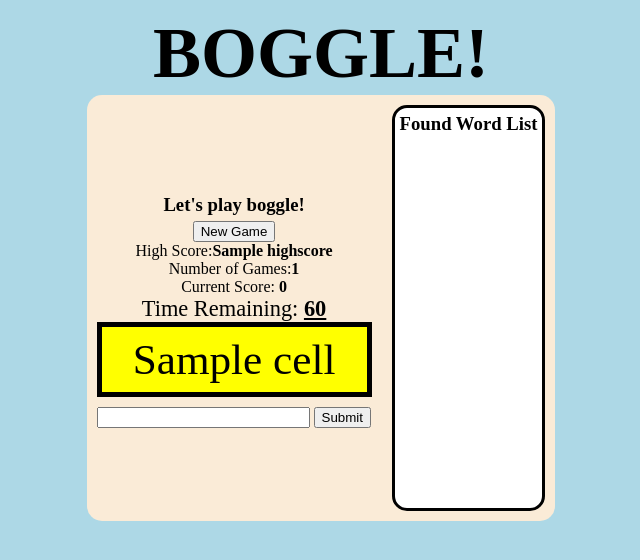
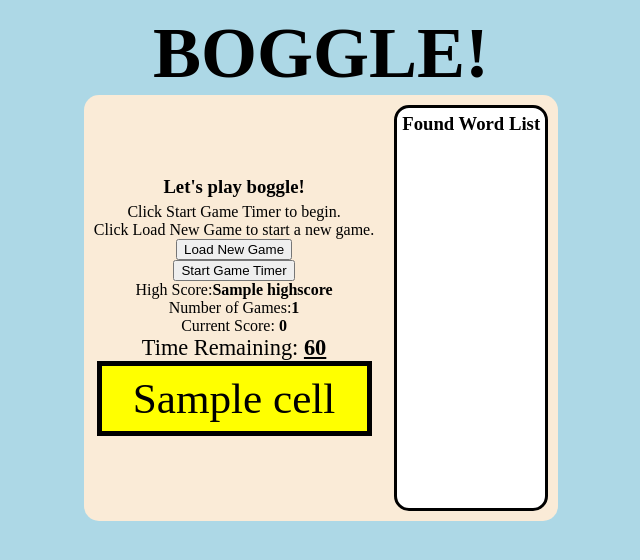
Before and after one commit to msaemrow/SpringboardAssignments, a Flask app: template flask-boggle/templates/game-page.html in a window 1280 px wide. Shown: the top 560 px of the page, without its empty margins (319-959 px from the left). Run offline with Flask 2, Linux system fonts and the light colour scheme; the template is opened without the code that fills it: most values are stand-ins (such as "Sample title", 1, 10 or a date in 2020); parts of the project's set-up code (start-up, migrations or seed data) failed here and were passed over; some libraries are stand-ins or nearby versions.

Commit message:
updated timer functionality- able to reset timer. Added load new game button.

```diff
--- a/flask-boggle/app.py
+++ b/flask-boggle/app.py
@@ -18,7 +18,7 @@
     board = boggle_game.make_board()
     session['board'] = board
     highscore = session.get('highscore', 0)
-    num_games = session.get('num_games', 0)
+    num_games = session.get('num_games', 1)
     return render_template('game-page.html', board=board, num_games=num_games, highscore=highscore)
 
 @app.route('/check-word')
@@ -30,11 +30,19 @@
 
 @app.route('/post-score', methods=["POST"])
 def post_score():
-    score=request.json['score']
+    score=request.json.get('score')
     highscore=session.get('highscore', 0)
     num_games=session.get('num_games',0)
 
     session['num_games'] = num_games + 1
     session['highscore'] = max(score, highscore)
+    brokenRecord=score>highscore
+    print("true or false. new high score:", brokenRecord)
+    return jsonify(brokeRecord=score > highscore)
 
-    return jsonify(brokeRecord=score > highscore)
+@app.route('/new-game')
+def new_game():
+    session.pop('board', default=None)
+    new_board = boggle_game.make_board()
+    session['board']=new_board
+    return render_template('game-page.html', board=new_board)
--- a/flask-boggle/static/boggle.js
+++ b/flask-boggle/static/boggle.js
@@ -1,39 +1,48 @@
 class BoggleGame{
-    constructor(boardId, secs=60){
+    constructor(secs=60){
         this.secs = secs;
         this.timer = 0;
-        this.showTimer();
-
         this.score = 0;
         this.words = new Set();
-        this.board = $("#" + boardId)
+        this.updateTimer();
+
 
         $('.choose-word').on('submit', this.handleSubmitClick.bind(this))
-        $('.newGameBtn').on('click', this.start.bind(this))
+        $('.newGameBtn').on('submit', this.loadNewGame.bind(this))
+        $('.startTimer').on('click', this.startNewGame.bind(this))
     }
 
-    start(){
-        console.log('started timer')
-        if(this.timer===0){
-            this.timer = 60;
-            this.timer = setInterval(this.tick.bind(this), 1000);
-        } else{
-            console.log('timer already running')
-        }
+    loadNewGame(){
+        console.log("STARTING NEW GAME")
+        this.clearWordList();
+
+        this.startTimer();
+        $('.curr-score').text(0)
+        $('.choose-word').show();
+        $('.msg').empty()
+        this.score = 0;
     }
 
-    showTimer(){
+    startTimer(){
+        $('.startTimer').hide()
+        this.words.clear();
+        console.log('started timer');
+        this.secs = 60;
+        this.updateTimer();
+        this.timer = setInterval(this.tick.bind(this), 1000);
+    }
+
+    updateTimer(){
         $('.curr-time').text(this.secs)
     }
 
     tick(){
         this.secs -= 1;
-        this.showTimer();
+        this.updateTimer();
 
         if(this.secs === 0){
             clearInterval(this.timer);
             this.timer = 0;
-            console.log("GAME OVER");
             this.endOfGame();
         }
     }
@@ -48,6 +57,10 @@
 
     addWordToList(word){
         $('.word-list').append($('<li>', {text: word}))
+    }
+
+    clearWordList(){
+        $('.word-list').empty();
     }
 
     showMessage(message) {
@@ -83,6 +96,8 @@
     }
 
     async endOfGame(){
+        if(this.secs === 0){
+            console.log("GAME OVER");
             $('.choose-word').hide();
             const res = await axios.post("/post-score", {score: this.score});
             if(res.data.brokeRecord) {
@@ -92,4 +107,20 @@
                 this.showMessage(`Final score: ${this.score}`)
             }
         }
+        console.log("GAME OVER");
+        $('.choose-word').hide();
+
     }
+
+    startNewGame(e){
+        console.log("STARTING NEW GAME")
+        e.preventDefault();
+        this.clearWordList();
+
+        this.startTimer();
+        $('.curr-score').text(0)
+        $('.choose-word').show();
+        $('.msg').empty()
+        this.score = 0;
+    }
+}
--- a/flask-boggle/templates/base.html
+++ b/flask-boggle/templates/base.html
@@ -13,6 +13,6 @@
     <script src="http://unpkg.com/jquery"></script>
     <script src="https://unpkg.com/axios@0.19.0/dist/axios.js"></script>
     <script src="static/boggle.js"></script>
-    <script>let game = new BoggleGame("boggle", 60)</script>
+    <script>let game = new BoggleGame()</script>
 </body>
 </html>
--- a/flask-boggle/templates/game-page.html
+++ b/flask-boggle/templates/game-page.html
@@ -6,13 +6,18 @@
 <div id="top-div">
 <div id="boggle-div">
 <h3>Let's play boggle!</h3>
-<button class="newGameBtn" onclick="game.start()">New Game</button>
+<p>Click Start Game Timer to begin.</p>
+<p>Click Load New Game to start a new game.</p>
+<form action="/">
+    <button class="newGameBtn">Load New Game</button>
+</form>
+<button class="startTimer">Start Game Timer</button>
 <p>High Score:<b class="highscore">{{highscore}}</b></p>
 <p>Number of Games:<b class="num-games">{{num_games}}</b></p>
 <p>Current Score: <b class="curr-score"> 0 </b></p>
 <p class="curr-time-p">Time Remaining: <b class="curr-time"></b></p>
 <section id="'board">
-<table class="board">
+<table class="board" hidden>
     <tbody>
         {% for row in board %}
             <tr>
@@ -23,7 +28,7 @@
         {% endfor %}
     </tbody>
 </table>
-<form class="choose-word" method="POST">
+<form class="choose-word" method="POST" hidden>
     <input name="word" type="text" class="word" autocomplete="off">
     <button>Submit</button>
 </form>
```
Also changed, not shown: flask-boggle/test.py (+6 -14 lines). Lines whose indentation alone changed are shown as unchanged.
